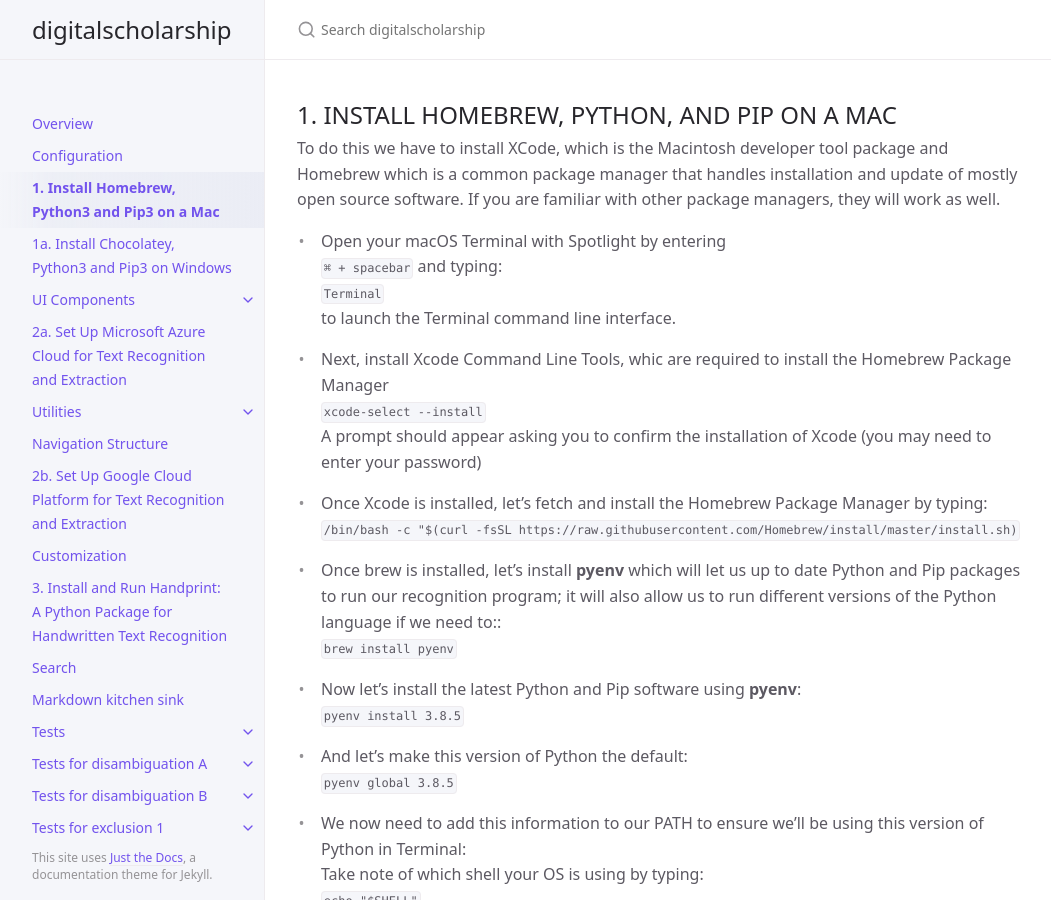
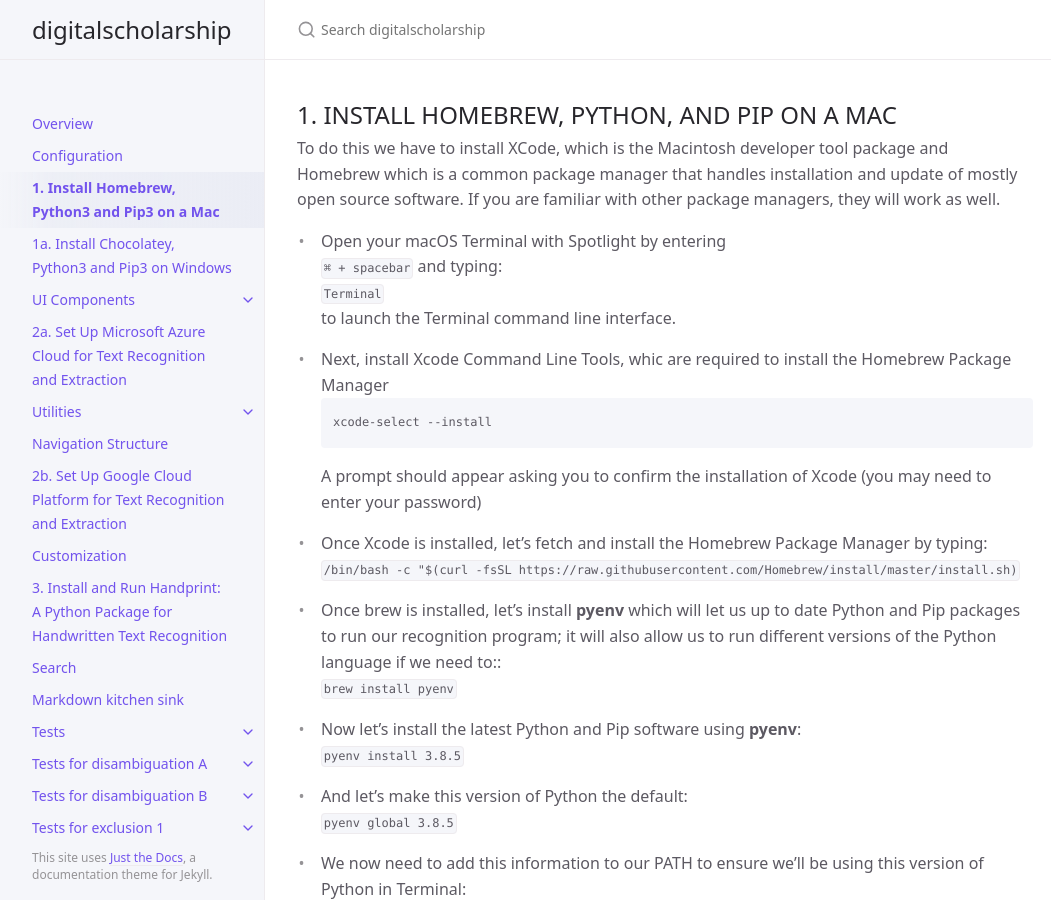
Before and after one commit to ccarvel/digitalscholarship, a Jekyll site: the page built from step_1_cli.md, in a window 1280 px wide and 900 px high. Shown: the whole window, without its empty margins (107-1158 px from the left). Built offline with Jekyll 4.4.1, drawn with Linux system fonts in a browser that asks for light colours.

Commit message:
Update step_1_cli.md

````diff
--- a/step_1_cli.md
+++ b/step_1_cli.md
@@ -13,7 +13,9 @@ To do this we have to install XCode, which is the Macintosh developer tool packa
 to launch the Terminal command line interface.<br/>
 
 * Next, install Xcode Command Line Tools, whic are required to install the Homebrew Package Manager<br/>
-```xcode-select --install```<br/>
+```
+xcode-select --install
+```
 A prompt should appear asking you to confirm the installation of Xcode (you may need to enter your password)<br/>
 
 * Once Xcode is installed, let's fetch and install the Homebrew Package Manager by typing:<br/>
````
